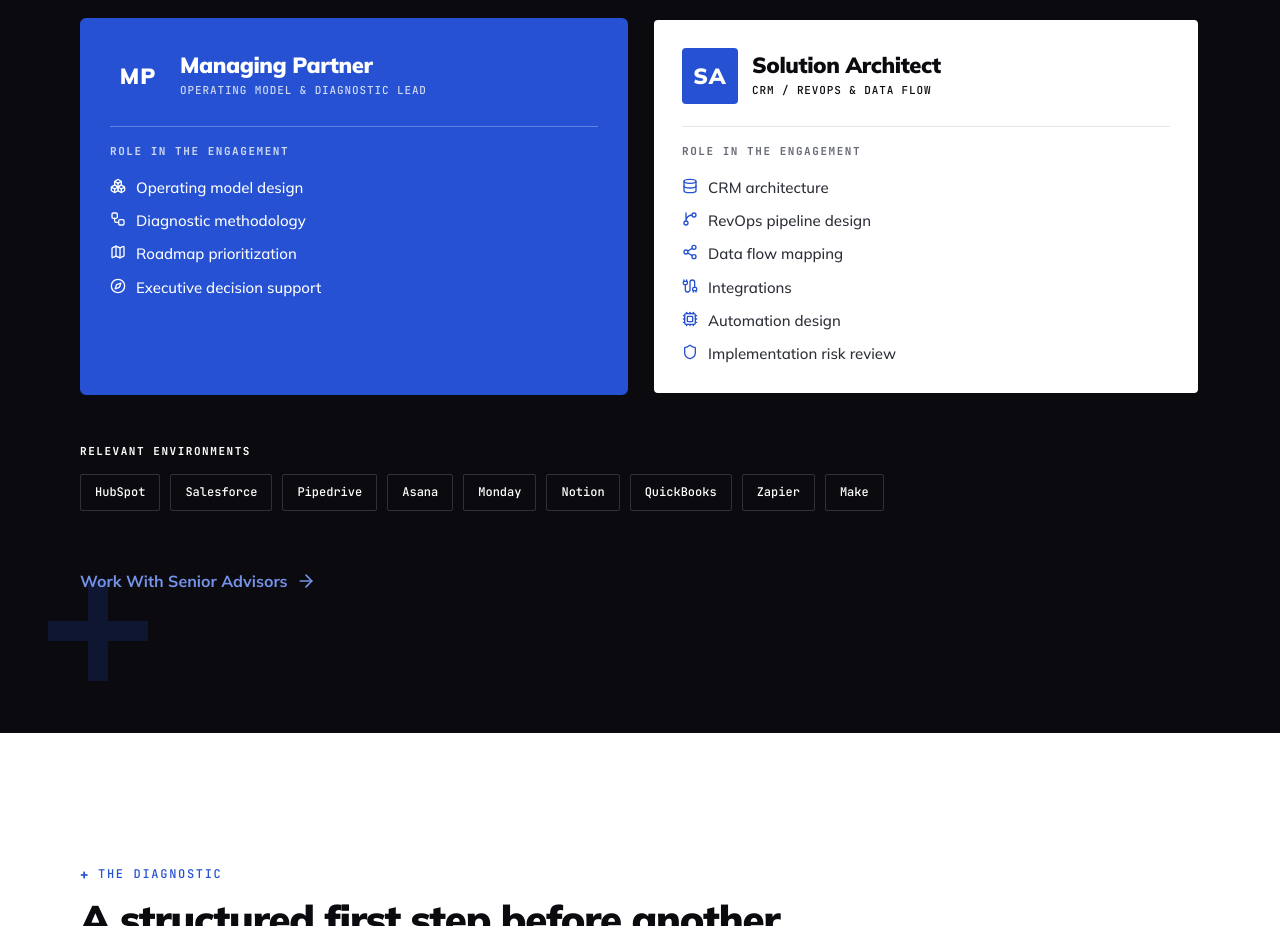
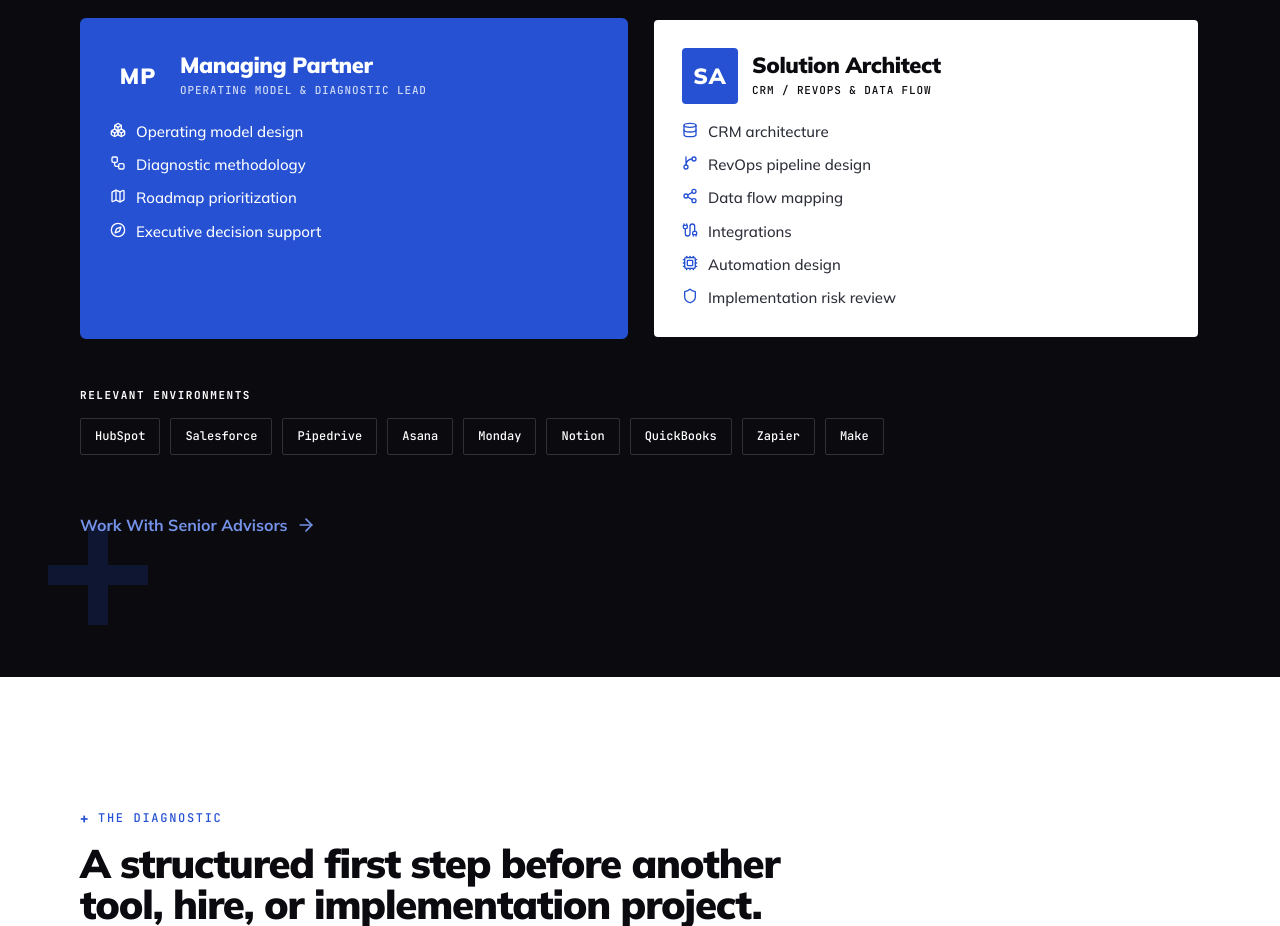
Before and after one commit to luchilica/opsfield-systems, a Next.js app: page / in a window 1280 px wide. Shown: the part 6180-7106 px from the top of the page. Built offline with nearby package versions, Linux system fonts and the light colour scheme; no server answers.

Commit message:
Update DeliveryModel.tsx

```diff
--- a/components/sections/DeliveryModel.tsx
+++ b/components/sections/DeliveryModel.tsx
@@ -105,13 +105,7 @@ export default function DeliveryModel() {
                   </div>
                 </div>
 
-                <p
-                  className={`${styles.engLabel} ${
-                    tone === "brand" ? styles.engLabelOnDark : ""
-                  }`}
-                >
-                  Role in the engagement
-                </p>
+
 
                 <ul className={styles.respList}>
                   {responsibilities.map(({ Icon, text }) => (
```
